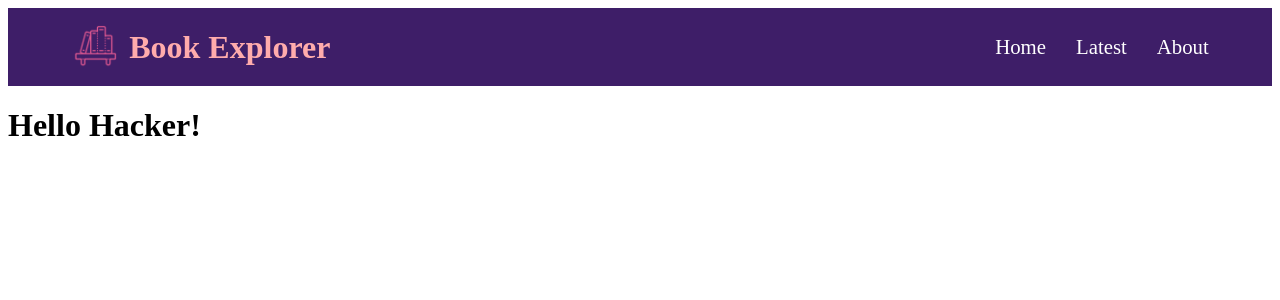
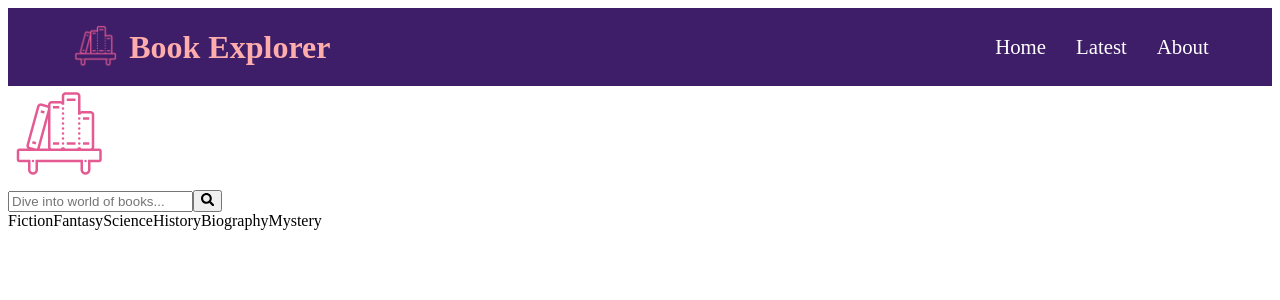
Before and after one commit to KeshKunal/BookExplorer, a React (Vite) app: page / in a window 1280 px wide. Shown: the top 300 px of the page. Built offline with nearby package versions, Linux system fonts and the light colour scheme.

Commit message:
Add Categories and Search components

```diff
--- /dev/null
+++ b/src/Components/Categories.tsx
@@ -0,0 +1,23 @@
+import React from 'react'
+import "../styles/Categories.css"
+
+const Categories: React.FC = () => {
+
+const categories = [
+    "Fiction",
+    "Fantasy",
+    "Science",
+    "History",
+    "Biography",
+    "Mystery"
+];
+  return (
+    <div className='categories-section'>
+        {categories.map((category,index) =>(
+            <span key={index}>{category}</span>
+        ))}
+    </div>
+  )
+}
+
+export default Categories;
--- /dev/null
+++ b/src/Components/Search.tsx
@@ -0,0 +1,22 @@
+import React from 'react'
+import { FaSearch } from 'react-icons/fa'
+
+const Search: React.FC = () => {
+  return (
+    <div className='search-section'>
+        <div className='search-container'>
+            <img src="src\assets\icon.png" alt="Book Explorer Logo" className="hero-logo" />
+            <form>
+                <div className='form-conatiner'>
+                    <input type="text" placeholder='Dive into world of books...'/>
+                    <button type='submit'>
+                        <FaSearch />
+                    </button>
+                </div>
+            </form>
+        </div>
+        </div>
+  )
+}
+
+export default Search
--- a/src/main.tsx
+++ b/src/main.tsx
@@ -3,10 +3,13 @@ import { createRoot } from 'react-dom/client'
 import './index.css'
 import App from './App.tsx'
 import Header from './Components/Header.tsx'
+import Search from './Components/Search.tsx'
+import Categories from './Components/Categories.tsx'
 
 createRoot(document.getElementById('root')!).render(
   <StrictMode>
     <Header />
-    <App />
+    <Search />
+    <Categories />
   </StrictMode>,
 )
--- /dev/null
+++ b/src/styles/Categories.css
@@ -0,0 +1,4 @@
+.categories-section
+{
+    justify-content: space-between;
+}
```
Also changed, not shown: src/pages/Home.tsx (added).
